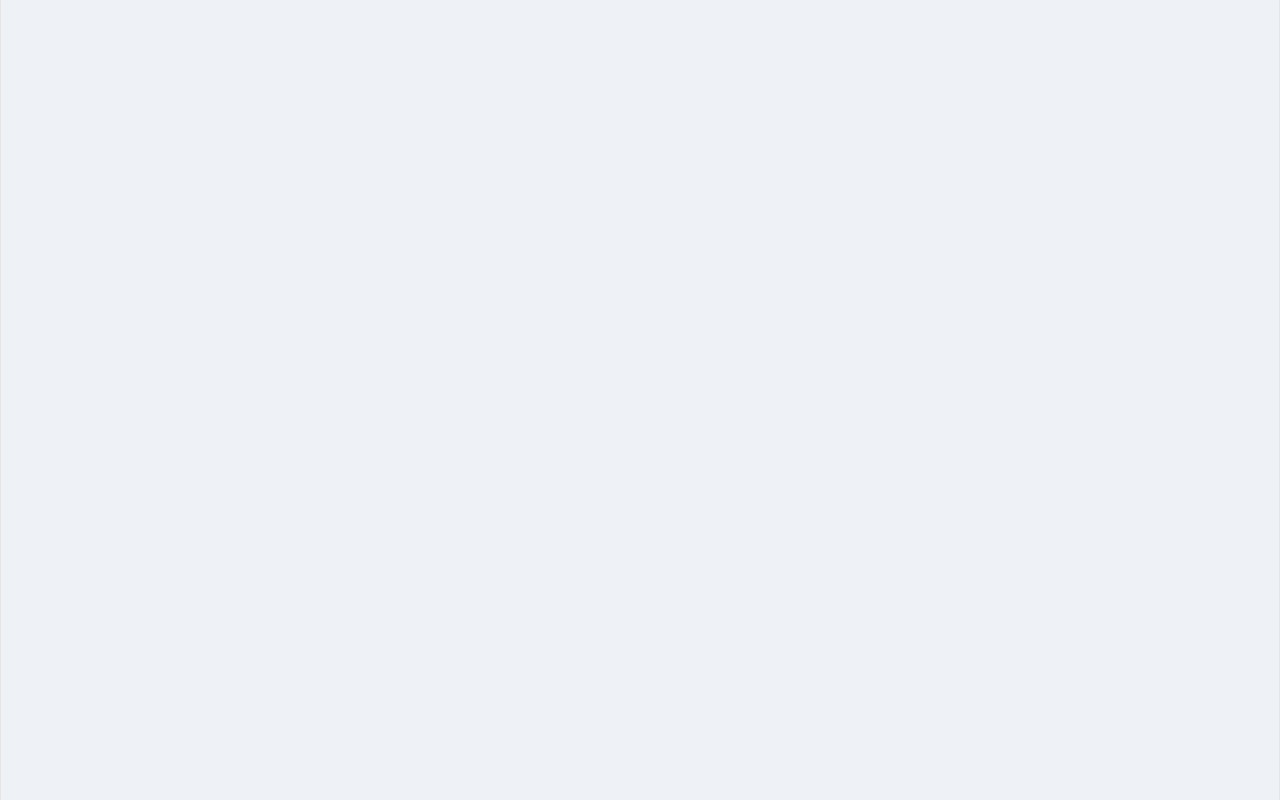
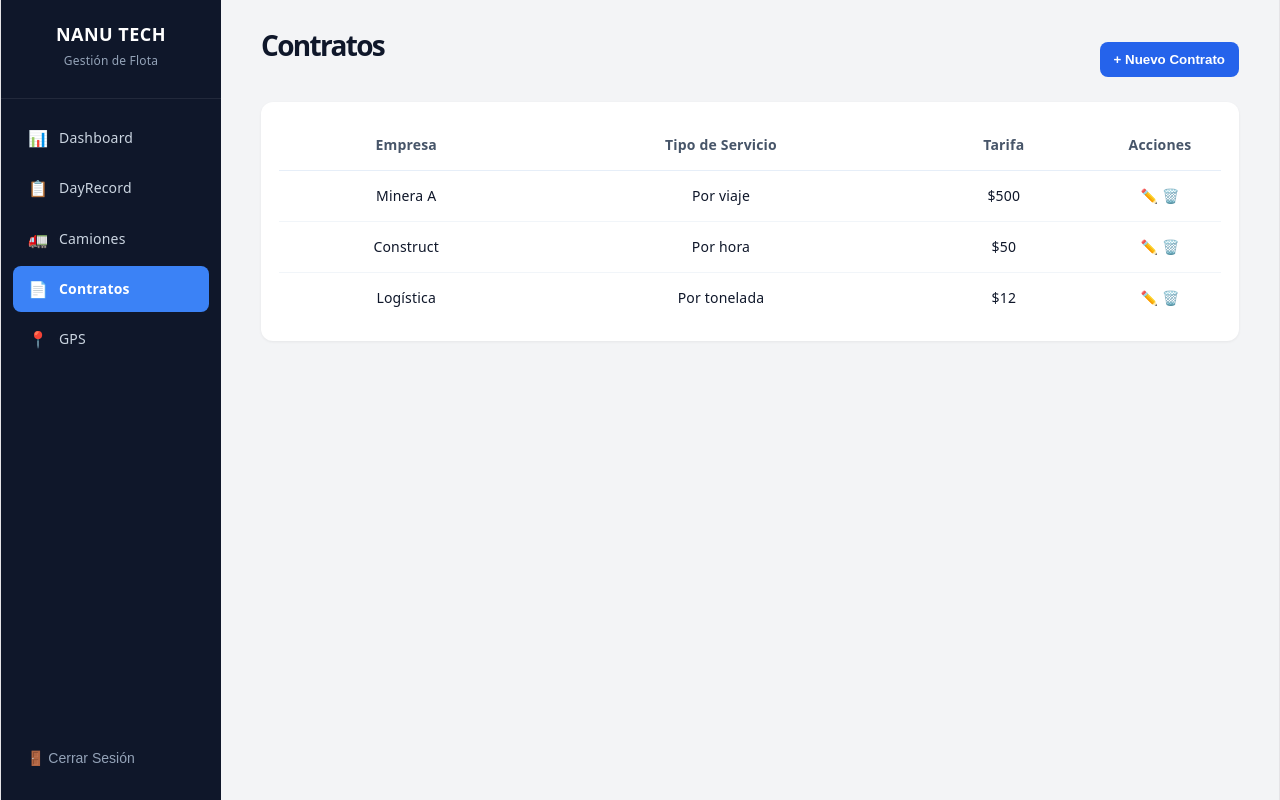
Before and after one commit to TALLER-PROYECTOS-2026-I/NANU_FRONTEND, a React (Vite) app: page /contratos in a window 1280 px wide. Before the commit this address had no page. Built offline with nearby package versions, Linux system fonts and the light colour scheme.

Commit message:
Se agrega la HU gestionar contratos

```diff
--- a/src/App.jsx
+++ b/src/App.jsx
@@ -3,6 +3,7 @@ import Home from "./pages/Home";
 import Dashboard from "./pages/Dashboard";
 import Login from "./pages/Login";
 import DayRecord from "./pages/DayRecord";
+import Contratos from "./pages/Contratos";
 
 function App() {
   return (
@@ -11,6 +12,7 @@ function App() {
         <Route path="/" element={<Login />} />
         <Route path="/dashboard" element={<Dashboard />} />
         <Route path="/dayrecord" element={<DayRecord />} />
+        <Route path="/contratos" element={<Contratos />} />
       </Routes>
     </BrowserRouter>
   );
--- /dev/null
+++ b/src/pages/Contratos.css
@@ -0,0 +1,57 @@
+.contracts-header {
+  display: flex;
+  align-items: center;
+  justify-content: space-between;
+  gap: 16px;
+  margin-bottom: 16px;
+}
+
+.btn-new {
+  background: #2563eb;
+  color: #fff;
+  padding: 10px 14px;
+  border: none;
+  border-radius: 8px;
+  font-weight: 600;
+  cursor: pointer;
+}
+
+.contracts-card {
+  background: #fff;
+  border-radius: 12px;
+  padding: 18px;
+  box-shadow: 0 1px 3px rgba(0,0,0,0.06);
+}
+
+.contracts-table {
+  width: 100%;
+  border-collapse: collapse;
+  font-size: 14px;
+}
+
+.contracts-table thead th {
+  text-align: center;
+  padding: 12px 16px;
+  color: #475569;
+  font-weight: 600;
+  border-bottom: 1px solid #e6eef8;
+}
+
+.contracts-table tbody td {
+  text-align: center;
+  padding: 12px 16px;
+  border-bottom: 1px solid #f1f5f9;
+  color: #0f172a;
+}
+
+.contracts-table tbody tr:last-child td {
+  border-bottom: none;
+}
+
+.contracts-table .actions {
+  color: #94a3b8;
+  width: 90px;
+}
+
+/* reuse sidebar and layout styles from Dashboard.css */
+@import './Dashboard.css';
--- /dev/null
+++ b/src/pages/Contratos.jsx
@@ -0,0 +1,83 @@
+import { useNavigate, NavLink } from "react-router-dom";
+import "./Contratos.css";
+
+const menuItems = [
+  { label: "Dashboard", path: "/dashboard", icon: "📊" },
+  { label: "DayRecord", path: "/dayrecord", icon: "📋" },
+  { label: "Camiones", path: "/camiones", icon: "🚛" },
+  { label: "Contratos", path: "/contratos", icon: "📄" },
+  { label: "GPS", path: "/gps", icon: "📍" },
+];
+
+function Contratos() {
+  const navigate = useNavigate();
+
+  const contratos = [
+    { empresa: "Minera A", tipo: "Por viaje", tarifa: "$500" },
+    { empresa: "Construct", tipo: "Por hora", tarifa: "$50" },
+    { empresa: "Logística", tipo: "Por tonelada", tarifa: "$12" },
+  ];
+
+  const handleNuevo = () => {
+    // placeholder: abrir modal o navegar a formulario
+    alert("Crear nuevo contrato (pendiente implementar)");
+  };
+
+  return (
+    <div className="dashboard-layout">
+      <aside className="sidebar">
+        <div className="sidebar-header">
+          <h2 className="sidebar-title">NANU TECH</h2>
+          <span className="sidebar-subtitle">Gestión de Flota</span>
+        </div>
+
+        <nav className="sidebar-nav">
+          {menuItems.map((item) => (
+            <NavLink
+              key={item.label}
+              to={item.path}
+              className={({ isActive }) => `sidebar-link${isActive ? " active" : ""}`}
+            >
+              <span className="sidebar-icon">{item.icon}</span>
+              {item.label}
+            </NavLink>
+          ))}
+        </nav>
+
+        <button className="sidebar-logout" onClick={() => navigate("/")}>🚪 Cerrar Sesión</button>
+      </aside>
+
+      <main className="dashboard-main">
+        <div className="contracts-header">
+          <h1 className="dashboard-title">Contratos</h1>
+          <button className="btn-new" onClick={handleNuevo}>+ Nuevo Contrato</button>
+        </div>
+
+        <div className="contracts-card">
+          <table className="contracts-table">
+            <thead>
+              <tr>
+                <th>Empresa</th>
+                <th>Tipo de Servicio</th>
+                <th>Tarifa</th>
+                <th>Acciones</th>
+              </tr>
+            </thead>
+            <tbody>
+              {contratos.map((c, i) => (
+                <tr key={i}>
+                  <td>{c.empresa}</td>
+                  <td>{c.tipo}</td>
+                  <td>{c.tarifa}</td>
+                  <td className="actions">✏️ 🗑️</td>
+                </tr>
+              ))}
+            </tbody>
+          </table>
+        </div>
+      </main>
+    </div>
+  );
+}
+
+export default Contratos;
--- a/src/pages/Dashboard.jsx
+++ b/src/pages/Dashboard.jsx
@@ -32,9 +32,9 @@ const productividadData = [
 const menuItems = [
   { label: "Dashboard", path: "/dashboard", icon: "📊" },
   { label: "DayRecord", path: "/dayrecord", icon: "📋" },
-  { label: "Camiones", path: "/dashboard", icon: "🚛" },
-  { label: "Contratos", path: "/dashboard", icon: "📄" },
-  { label: "GPS", path: "/dashboard", icon: "📍" },
+  { label: "Camiones", path: "/camiones", icon: "🚛" },
+  { label: "Contratos", path: "/contratos", icon: "📄" },
+  { label: "GPS", path: "/gps", icon: "📍" },
 ];
 
 function Dashboard() {
@@ -67,9 +67,7 @@ function Dashboard() {
             <NavLink
               key={item.label}
               to={item.path}
-              className={({ isActive }) =>
-                `sidebar-link ${item.label === "Dashboard" ? "active" : ""}`
-              }
+              className={({ isActive }) => `sidebar-link${isActive ? " active" : ""}`}
             >
               <span className="sidebar-icon">{item.icon}</span>
               {item.label}
```
